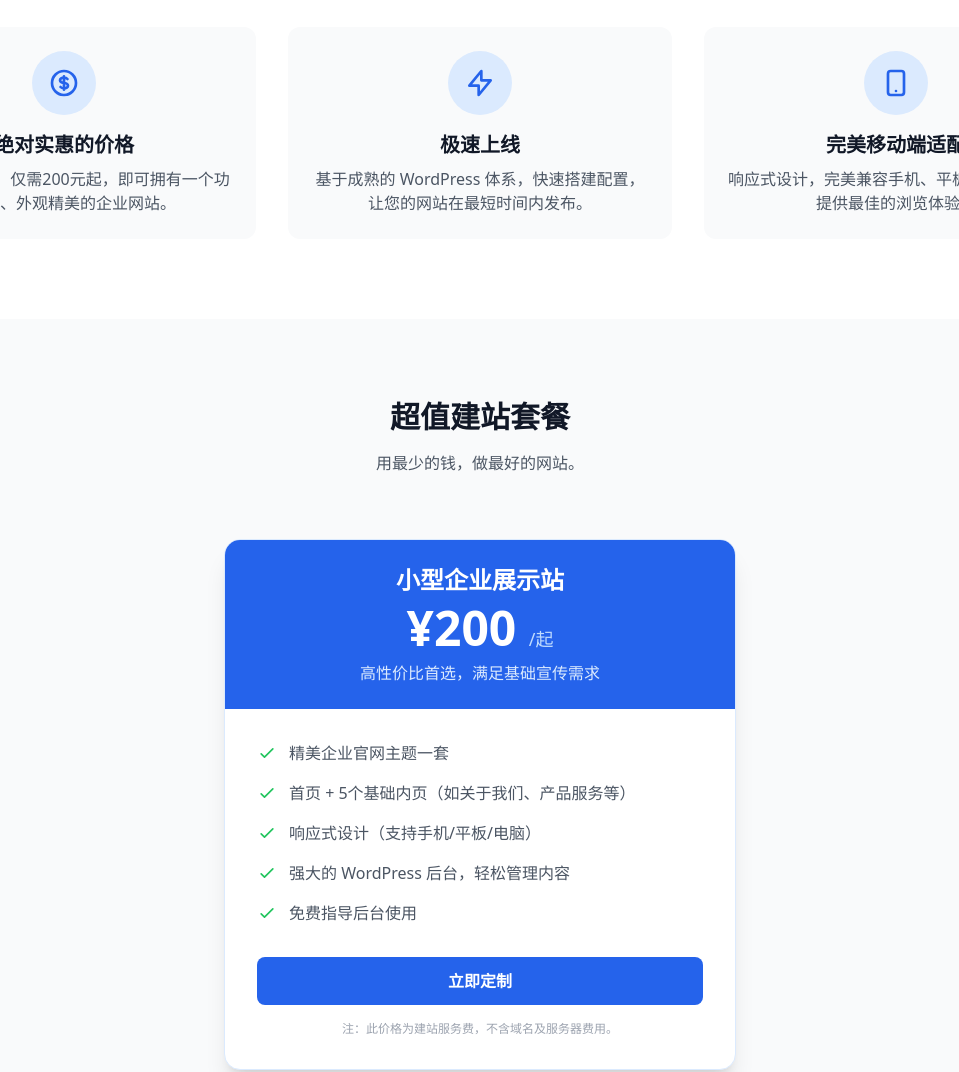
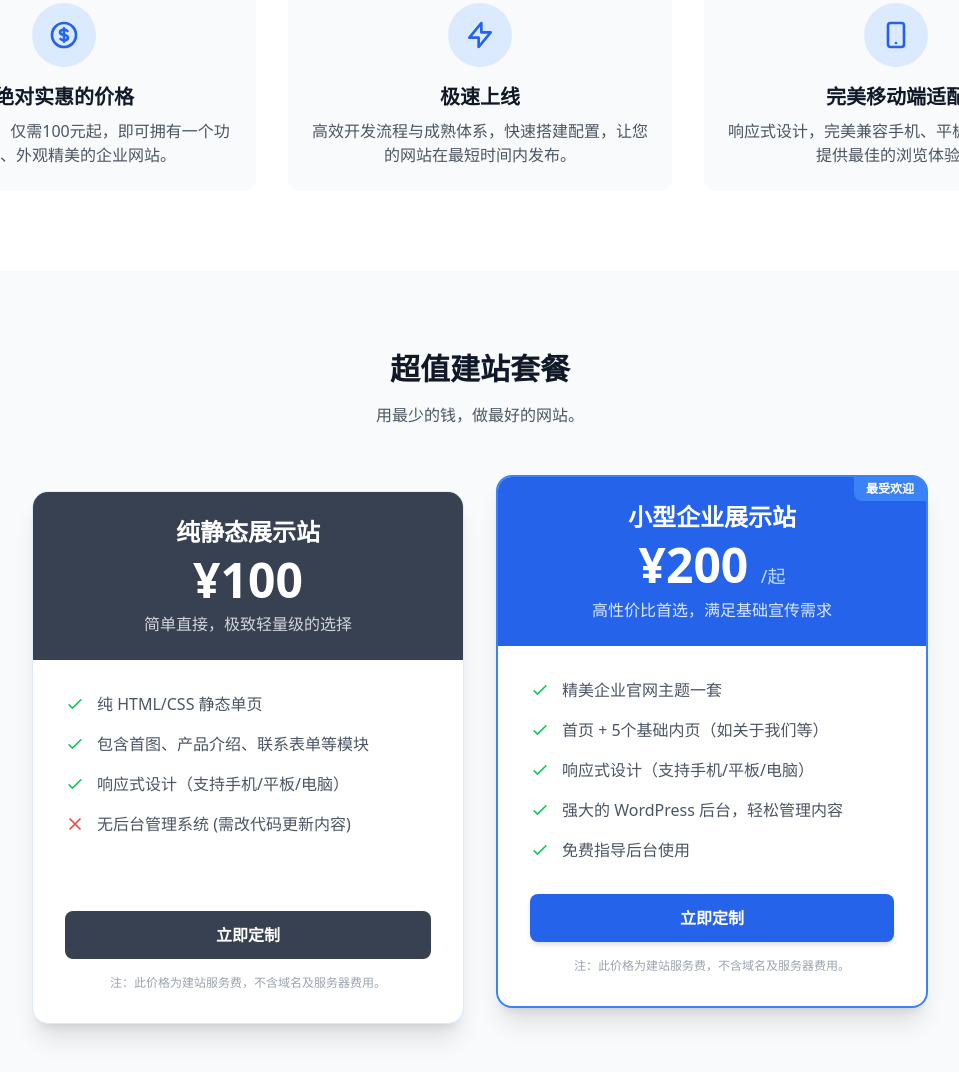
Before and after one commit to ff85662154/wp-promo, a plain HTML site: page index.html in a window 1280 px wide. Shown: the part 667-1739 px from the top of the page, without its empty margins (160-1119 px from the left). Drawn offline with nearby package versions, Linux system fonts and the light colour scheme.

Commit message:
Update index.html

```diff
--- a/index.html
+++ b/index.html
@@ -31,7 +31,7 @@
     <section id="hero" class="pt-32 pb-20 bg-gradient-to-br from-blue-50 to-white text-center px-4">
         <div class="max-w-4xl mx-auto">
             <h1 class="text-4xl md:text-5xl font-extrabold text-gray-900 leading-tight mb-6">
-                用超低成本，打造您的专属 <span class="text-blue-600">WordPress 官网</span>
+                用超低成本，打造您的专属 <span class="text-blue-600">官网</span>
             </h1>
             <p class="text-xl text-gray-600 mb-10">
                 现代简约设计 / 响应式布局 / 操作简便。助力中小型企业、工作室快速上线，让您的品牌在互联网上脱颖而出。
@@ -57,7 +57,7 @@
                         <svg class="w-8 h-8" fill="none" stroke="currentColor" viewBox="0 0 24 24" xmlns="http://www.w3.org/2000/svg"><path stroke-linecap="round" stroke-linejoin="round" stroke-width="2" d="M12 8c-1.657 0-3 .895-3 2s1.343 2 3 2 3 .895 3 2-1.343 2-3 2m0-8c1.11 0 2.08.402 2.599 1M12 8V7m0 1v8m0 0v1m0-1c-1.11 0-2.08-.402-2.599-1M21 12a9 9 0 11-18 0 9 9 0 0118 0z"></path></svg>
                     </div>
                     <h3 class="text-xl font-bold text-gray-900 mb-2">绝对实惠的价格</h3>
-                    <p class="text-gray-600">打破行业暴利，仅需200元起，即可拥有一个功能完善、外观精美的企业网站。</p>
+                    <p class="text-gray-600">打破行业暴利，仅需100元起，即可拥有一个功能完善、外观精美的企业网站。</p>
                 </div>
                 <!-- Feature 2 -->
                 <div class="p-6 bg-gray-50 rounded-xl text-center hover:shadow-md transition">
@@ -65,7 +65,7 @@
                         <svg class="w-8 h-8" fill="none" stroke="currentColor" viewBox="0 0 24 24" xmlns="http://www.w3.org/2000/svg"><path stroke-linecap="round" stroke-linejoin="round" stroke-width="2" d="M13 10V3L4 14h7v7l9-11h-7z"></path></svg>
                     </div>
                     <h3 class="text-xl font-bold text-gray-900 mb-2">极速上线</h3>
-                    <p class="text-gray-600">基于成熟的 WordPress 体系，快速搭建配置，让您的网站在最短时间内发布。</p>
+                    <p class="text-gray-600">高效开发流程与成熟体系，快速搭建配置，让您的网站在最短时间内发布。</p>
                 </div>
                 <!-- Feature 3 -->
                 <div class="p-6 bg-gray-50 rounded-xl text-center hover:shadow-md transition">
@@ -81,44 +81,87 @@
 
     <!-- Pricing Section -->
     <section id="pricing" class="py-20 bg-gray-50">
-        <div class="max-w-4xl mx-auto px-4 sm:px-6 lg:px-8">
+        <div class="max-w-6xl mx-auto px-4 sm:px-6 lg:px-8">
             <div class="text-center mb-16">
                 <h2 class="text-3xl font-bold text-gray-900 mb-4">超值建站套餐</h2>
                 <p class="text-gray-600">用最少的钱，做最好的网站。</p>
             </div>
 
-            <div class="bg-white rounded-2xl shadow-xl overflow-hidden max-w-lg mx-auto border border-blue-100">
+            <div class="grid grid-cols-1 md:grid-cols-2 gap-8 max-w-4xl mx-auto">
+
+                <!-- Package 1: Pure Static -->
+                <div class="bg-white rounded-2xl shadow-xl overflow-hidden border border-blue-100 flex flex-col">
+                    <div class="bg-gray-700 p-6 text-center text-white">
+                        <h3 class="text-2xl font-bold mb-2">纯静态展示站</h3>
+                        <div class="text-5xl font-extrabold mb-2">¥100</div>
+                        <p class="text-gray-300">简单直接，极致轻量级的选择</p>
+                    </div>
+                    <div class="p-8 flex-grow flex flex-col justify-between">
+                        <ul class="space-y-4 mb-8">
+                            <li class="flex items-center text-gray-600">
+                                <svg class="w-5 h-5 text-green-500 mr-3 shrink-0" fill="none" stroke="currentColor" viewBox="0 0 24 24" xmlns="http://www.w3.org/2000/svg"><path stroke-linecap="round" stroke-linejoin="round" stroke-width="2" d="M5 13l4 4L19 7"></path></svg>
+                                纯 HTML/CSS 静态单页
+                            </li>
+                            <li class="flex items-center text-gray-600">
+                                <svg class="w-5 h-5 text-green-500 mr-3 shrink-0" fill="none" stroke="currentColor" viewBox="0 0 24 24" xmlns="http://www.w3.org/2000/svg"><path stroke-linecap="round" stroke-linejoin="round" stroke-width="2" d="M5 13l4 4L19 7"></path></svg>
+                                包含首图、产品介绍、联系表单等模块
+                            </li>
+                            <li class="flex items-center text-gray-600">
+                                <svg class="w-5 h-5 text-green-500 mr-3 shrink-0" fill="none" stroke="currentColor" viewBox="0 0 24 24" xmlns="http://www.w3.org/2000/svg"><path stroke-linecap="round" stroke-linejoin="round" stroke-width="2" d="M5 13l4 4L19 7"></path></svg>
+                                响应式设计（支持手机/平板/电脑）
+                            </li>
+                            <li class="flex items-center text-gray-600">
+                                <svg class="w-5 h-5 text-red-500 mr-3 shrink-0" fill="none" stroke="currentColor" viewBox="0 0 24 24" xmlns="http://www.w3.org/2000/svg"><path stroke-linecap="round" stroke-linejoin="round" stroke-width="2" d="M6 18L18 6M6 6l12 12"></path></svg>
+                                无后台管理系统 (需改代码更新内容)
+                            </li>
+                        </ul>
+                        <div>
+                            <a href="#contact" class="block w-full text-center bg-gray-700 text-white py-3 rounded-lg font-bold hover:bg-gray-800 transition">立即定制</a>
+                            <p class="text-xs text-gray-400 text-center mt-4">注：此价格为建站服务费，不含域名及服务器费用。</p>
+                        </div>
+                    </div>
+                </div>
+
+                <!-- Package 2: WordPress -->
+                <div class="bg-white rounded-2xl shadow-xl overflow-hidden border-2 border-blue-500 flex flex-col relative transform md:-translate-y-4">
+                    <!-- Badge -->
+                    <div class="absolute top-0 right-0 bg-blue-500 text-white text-xs font-bold px-3 py-1 rounded-bl-lg">最受欢迎</div>
+
                     <div class="bg-blue-600 p-6 text-center text-white">
                         <h3 class="text-2xl font-bold mb-2">小型企业展示站</h3>
                         <div class="text-5xl font-extrabold mb-2">¥200 <span class="text-lg font-normal text-blue-200">/起</span></div>
                         <p class="text-blue-100">高性价比首选，满足基础宣传需求</p>
                     </div>
-                <div class="p-8">
+                    <div class="p-8 flex-grow flex flex-col justify-between">
                         <ul class="space-y-4 mb-8">
                             <li class="flex items-center text-gray-600">
-                            <svg class="w-5 h-5 text-green-500 mr-3" fill="none" stroke="currentColor" viewBox="0 0 24 24" xmlns="http://www.w3.org/2000/svg"><path stroke-linecap="round" stroke-linejoin="round" stroke-width="2" d="M5 13l4 4L19 7"></path></svg>
+                                <svg class="w-5 h-5 text-green-500 mr-3 shrink-0" fill="none" stroke="currentColor" viewBox="0 0 24 24" xmlns="http://www.w3.org/2000/svg"><path stroke-linecap="round" stroke-linejoin="round" stroke-width="2" d="M5 13l4 4L19 7"></path></svg>
                                 精美企业官网主题一套
                             </li>
                             <li class="flex items-center text-gray-600">
-                            <svg class="w-5 h-5 text-green-500 mr-3" fill="none" stroke="currentColor" viewBox="0 0 24 24" xmlns="http://www.w3.org/2000/svg"><path stroke-linecap="round" stroke-linejoin="round" stroke-width="2" d="M5 13l4 4L19 7"></path></svg>
-                            首页 + 5个基础内页（如关于我们、产品服务等）
+                                <svg class="w-5 h-5 text-green-500 mr-3 shrink-0" fill="none" stroke="currentColor" viewBox="0 0 24 24" xmlns="http://www.w3.org/2000/svg"><path stroke-linecap="round" stroke-linejoin="round" stroke-width="2" d="M5 13l4 4L19 7"></path></svg>
+                                首页 + 5个基础内页（如关于我们等）
                             </li>
                             <li class="flex items-center text-gray-600">
-                            <svg class="w-5 h-5 text-green-500 mr-3" fill="none" stroke="currentColor" viewBox="0 0 24 24" xmlns="http://www.w3.org/2000/svg"><path stroke-linecap="round" stroke-linejoin="round" stroke-width="2" d="M5 13l4 4L19 7"></path></svg>
+                                <svg class="w-5 h-5 text-green-500 mr-3 shrink-0" fill="none" stroke="currentColor" viewBox="0 0 24 24" xmlns="http://www.w3.org/2000/svg"><path stroke-linecap="round" stroke-linejoin="round" stroke-width="2" d="M5 13l4 4L19 7"></path></svg>
                                 响应式设计（支持手机/平板/电脑）
                             </li>
                             <li class="flex items-center text-gray-600">
-                            <svg class="w-5 h-5 text-green-500 mr-3" fill="none" stroke="currentColor" viewBox="0 0 24 24" xmlns="http://www.w3.org/2000/svg"><path stroke-linecap="round" stroke-linejoin="round" stroke-width="2" d="M5 13l4 4L19 7"></path></svg>
+                                <svg class="w-5 h-5 text-green-500 mr-3 shrink-0" fill="none" stroke="currentColor" viewBox="0 0 24 24" xmlns="http://www.w3.org/2000/svg"><path stroke-linecap="round" stroke-linejoin="round" stroke-width="2" d="M5 13l4 4L19 7"></path></svg>
                                 强大的 WordPress 后台，轻松管理内容
                             </li>
                             <li class="flex items-center text-gray-600">
-                            <svg class="w-5 h-5 text-green-500 mr-3" fill="none" stroke="currentColor" viewBox="0 0 24 24" xmlns="http://www.w3.org/2000/svg"><path stroke-linecap="round" stroke-linejoin="round" stroke-width="2" d="M5 13l4 4L19 7"></path></svg>
+                                <svg class="w-5 h-5 text-green-500 mr-3 shrink-0" fill="none" stroke="currentColor" viewBox="0 0 24 24" xmlns="http://www.w3.org/2000/svg"><path stroke-linecap="round" stroke-linejoin="round" stroke-width="2" d="M5 13l4 4L19 7"></path></svg>
                                 免费指导后台使用
                             </li>
                         </ul>
-                    <a href="#contact" class="block w-full text-center bg-blue-600 text-white py-3 rounded-lg font-bold hover:bg-blue-700 transition">立即定制</a>
+                        <div>
+                            <a href="#contact" class="block w-full text-center bg-blue-600 text-white py-3 rounded-lg font-bold hover:bg-blue-700 transition shadow-md">立即定制</a>
                             <p class="text-xs text-gray-400 text-center mt-4">注：此价格为建站服务费，不含域名及服务器费用。</p>
                         </div>
+                    </div>
+                </div>
+
             </div>
         </div>
     </section>
@@ -135,7 +178,6 @@
                 <!-- Case Study 1 -->
                 <a href="https://www.can-chem.com/" target="_blank" rel="noopener noreferrer" class="bg-gray-50 rounded-2xl overflow-hidden hover:shadow-xl transition group block">
                     <div class="aspect-w-16 aspect-h-9 overflow-hidden border-b border-gray-200">
-                        <!-- 注意：这里的图片需要您自己上传到 github 仓库的 assets 文件夹中 -->
                         <img src="./assets/canchem.webp" alt="CanChem 官网案例" class="w-full h-full object-cover object-top group-hover:scale-105 transition duration-300">
                     </div>
                     <div class="p-6">
@@ -148,7 +190,6 @@
                 <!-- Case Study 2 -->
                 <a href="https://www.junyansci.cn/" target="_blank" rel="noopener noreferrer" class="bg-gray-50 rounded-2xl overflow-hidden hover:shadow-xl transition group block">
                     <div class="aspect-w-16 aspect-h-9 overflow-hidden border-b border-gray-200">
-                         <!-- 注意：这里的图片需要您自己上传到 github 仓库的 assets 文件夹中 -->
                         <img src="./assets/junyanzhiyuan.webp" alt="杭州君言远志 官网案例" class="w-full h-full object-cover object-top group-hover:scale-105 transition duration-300">
                     </div>
                     <div class="p-6">
```
Lines whose indentation alone changed are shown as unchanged.
